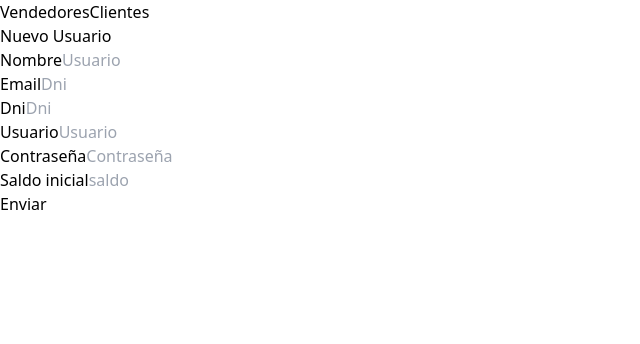
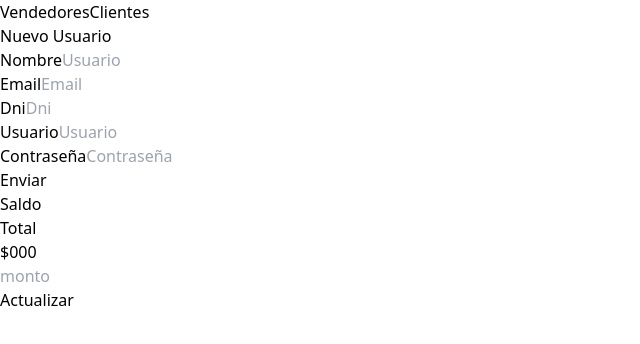
Before and after one commit to FerCorimayo/pilis-mod6-web-consumo-evento, a React (Vite) app: page /clientes in a window 1280 px wide. Shown: the top 344 px of the page, without its empty margins (0-640 px from the left). Built offline with nearby package versions, Linux system fonts and the light colour scheme.

Commit message:
se agrego carga de saldo y corrigio el diseño

```diff
--- a/src/Components/client/ClientForm.jsx
+++ b/src/Components/client/ClientForm.jsx
@@ -1,9 +1,10 @@
 import { useForm } from "react-hook-form";
 import axios from 'axios';
 import Swal from 'sweetalert2'
+const ClientForm = () => {
+    const {register, handleSubmit,watch, formState: {errors}}=useForm();
 
-const ClientForm = () => {
-    const {register, handleSubmit, formState: {errors}}=useForm();
+    const saldo= watch("text5")
     const onSubmit = async(data) => {
 
     const da = {
@@ -11,7 +12,8 @@ const ClientForm = () => {
     email: data.text1,
     dni: data.text2,
     usuario: data.text3,
-    contrasenia: data.text4
+    contrasenia: data.text4,
+    saldo:data.text5
     }
       try {
     /* reemplazar por post api
@@ -44,9 +46,11 @@ const ClientForm = () => {
     }
     return (
         <>
-    <div className="flex justify-center p-2 bg-gray-400 sm:p-3 md:p-5">
+    <div>
 
-      <form onSubmit={handleSubmit(onSubmit)} className="grid w-full grid-cols-2 grid-rows-5 gap-1 p-4 pb-5 m-2 bg-white rounded-md sm:w-auto sm:gap-3 md:gap-4 sm:m-3 md:m-5 sm:p-8 md:p-16">
+      <form onSubmit={handleSubmit(onSubmit)} className="grid grid-cols-1 grid-rows-2 gap-4 p-2 bg-gray-200 md:grid-cols-2 md:grid-rows-1 sm:p-3 md:p-5">
+
+      <div className="grid grid-cols-2 grid-rows-5 gap-1 p-4 pb-5 m-2 bg-white rounded-md sm:w-auto sm:gap-3 md:gap-4 sm:m-3 md:m-5 sm:p-8 md:p-8 lg:p-16">
       <h4 className="col-span-2 p-5 pb-0 text-2xl font-bold text-gray-500 border-b border-gray-500 sm:pb-5" >Nuevo Usuario</h4>
         <div className='col-span-2 row-span-1'>
           <label className="flex flex-row justify-start pt-4 text-sm font-medium leading-6 text-gray-500"> Nombre</label>
@@ -55,7 +59,7 @@ const ClientForm = () => {
             placeholder="Usuario" className="block w-full px-3 py-2 mt-1 text-sm bg-white border rounded-md shadow-sm border-slate-300 placeholder-slate-400 focus:outline-none focus:border-sky-500 focus:ring-1 focus:ring-sky-500"
             {...register(
               'text', {
-                required: "Este campo es obligatorio",
+                required: "Este campo esta vacio",
                 validate: value => typeof value === "string" || "Este campo debe ser de texto"
               }
             )}
@@ -67,11 +71,11 @@ const ClientForm = () => {
           <label className="flex flex-row justify-start pt-4 text-sm font-medium leading-6 text-gray-500"> Email</label>
           <input
             type='text'
-            placeholder="Dni"
+            placeholder="Email"
             className="block w-full px-3 py-2 mt-1 text-sm bg-white border rounded-md shadow-sm border-slate-300 placeholder-slate-400 focus:outline-none focus:border-sky-500 focus:ring-1 focus:ring-sky-500"
             {...register(
               'text1',{
-                required: "Este campo es obligatorio"
+                required: "Este campo esta vacio"
               }
             )}
           />
@@ -85,7 +89,7 @@ const ClientForm = () => {
             className="block w-full px-3 py-2 mt-1 text-sm bg-white border rounded-md shadow-sm border-slate-300 placeholder-slate-400 focus:outline-none focus:border-sky-500 focus:ring-1 focus:ring-sky-500"
             {...register(
               'text2',{
-                required: "Este campo es obligatorio",
+                required: "Este campo esta vacio",
                 validate: value => !isNaN(value) || "Este campo debe ser numérico"
               }
             )}
@@ -99,7 +103,7 @@ const ClientForm = () => {
             placeholder="Usuario"
             className="block w-full px-3 py-2 mt-1 text-sm bg-white border rounded-md shadow-sm border-slate-300 placeholder-slate-400 focus:outline-none focus:border-sky-500 focus:ring-1 focus:ring-sky-500"
             {...register(
-              'text3',{required: "Este campo es obligatorio",}
+              'text3',{required: "Este campo esta vacio",}
             )}
           />
           <p className="text-red-500">{errors.text3?.message}</p>
@@ -111,25 +115,44 @@ const ClientForm = () => {
             placeholder="Contraseña"
             className="block w-full px-3 py-2 mt-1 text-sm bg-white border rounded-md shadow-sm border-slate-300 placeholder-slate-400 focus:outline-none focus:border-sky-500 focus:ring-1 focus:ring-sky-500"
             {...register(
-              'text4',{required: "Este campo es obligatorio",}
+              'text4',{required: "Este campo esta vacio",}
             )}
           />
           <p className="text-red-500">{errors.text4?.message}</p>
           </div>
-          <div className='col-span-2 row-span-1'>
-          <label className="flex flex-row justify-start pt-4 text-sm font-medium leading-6 text-gray-500"> Saldo inicial</label>
+
+          <div className="flex flex-row justify-end col-span-2">
+          <button className="px-5 py-3 m-4 bg-blue-600 rounded-3xl active:bg-blue-900" type='submit'>Enviar</button>
+          </div>
+          </div>
+
+          <div className="grid w-full grid-cols-1 grid-rows-6 gap-1 p-4 pb-5 m-2 bg-white rounded-md sm:w-auto sm:gap-3 md:gap-4 sm:m-3 md:m-5 sm:p-8 md:p-7 lg:p-16">
+          <h4 className="col-span-1 row-span-1 p-5 pb-0 text-2xl font-bold text-gray-500 border-b border-gray-500 sm:pb-5" >Saldo</h4>
+          <h4 className="col-span-1 row-span-1 p-5 pb-0 text-2xl font-bold text-center text-gray-500 sm:pb-5" >Total</h4>
+          <h1 className="col-span-1 row-span-2 p-5 pb-0 font-bold text-center text-gray-300 text-7xl sm:pb-5" >${saldo && !isNaN(saldo) ? parseInt(saldo).toLocaleString('de-DE') : '000'}</h1>
+        <div className='col-span-1 row-span-1 p-5 pb-0'>
+
+
           <input
             type='text'
-            placeholder="saldo"
+            placeholder="monto"
             className="block w-full px-3 py-2 mt-1 text-sm bg-white border rounded-md shadow-sm border-slate-300 placeholder-slate-400 focus:outline-none focus:border-sky-500 focus:ring-1 focus:ring-sky-500"
+            maxLength="6"
+
             {...register(
-              'text5',{required: "Este campo es obligatorio",}
+              'text5',{
+                validate: value => !isNaN(value) || "Este campo debe ser numérico"
+              }
             )}
           />
           <p className="text-red-500">{errors.text5?.message}</p>
+
           </div>
-          <div className="flex flex-row justify-end col-span-2">
-          <button className="px-5 py-3 m-4 bg-blue-600 rounded-3xl" type='submit'>Enviar</button>
+          <div className="flex flex-row justify-start col-span-1 row-span-1">
+          <button className='self-start px-5 py-3 m-4 bg-green-600 rounded-3xl active:bg-green-800' type='submit'>
+          Actualizar
+          </button>
+          </div>
           </div>
 
       </form>
```
